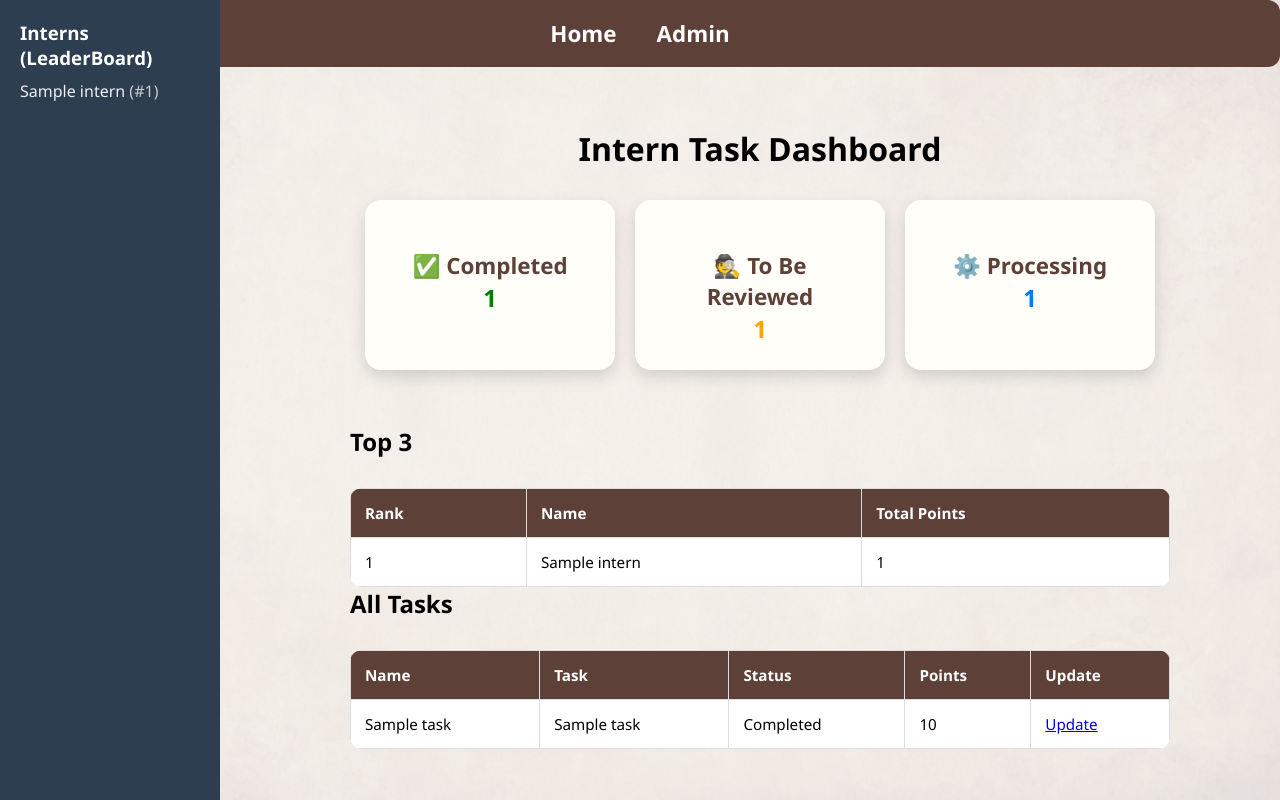
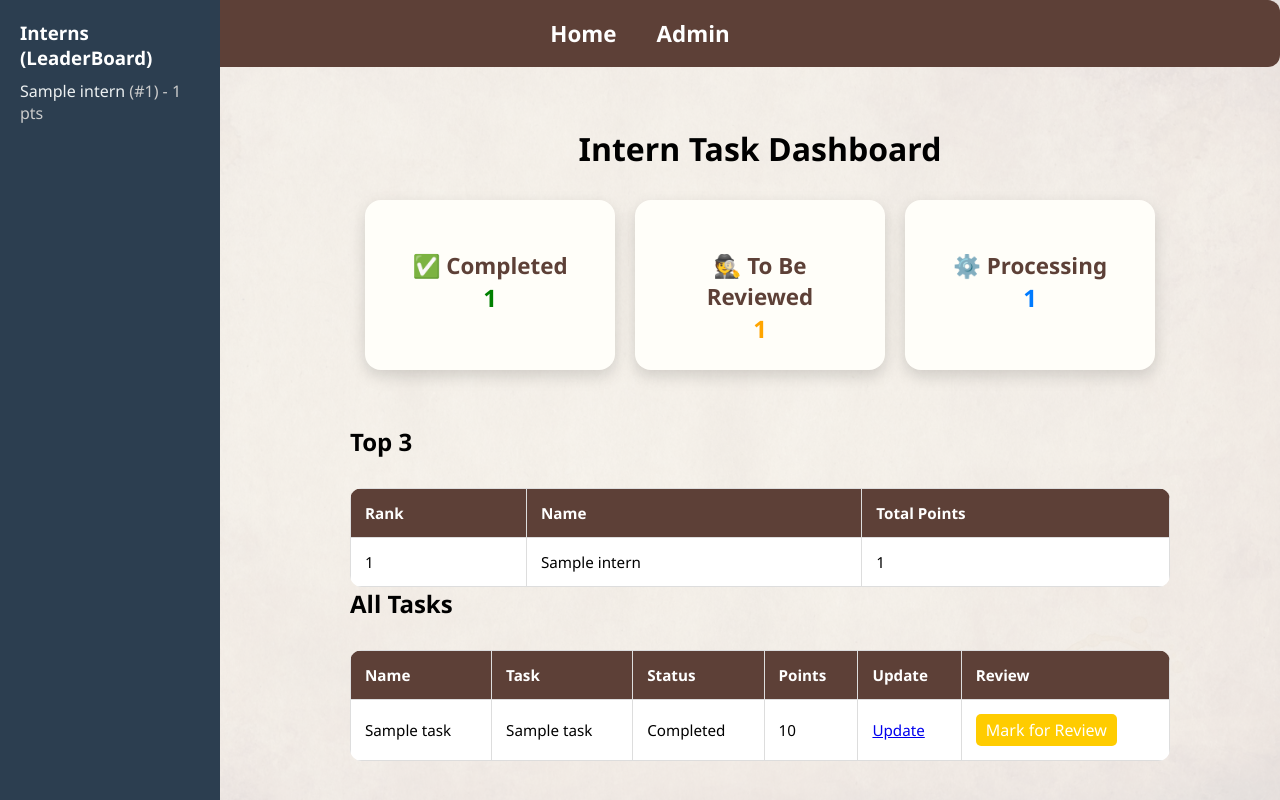
Before and after one commit to moulik3637/intern, a Flask app: template templates/index.html in a window 1280 px wide. Run offline with Flask 3, Linux system fonts and the light colour scheme; the template is opened without the code that fills it: most values are stand-ins (such as "Sample title", 1, 10 or a date in 2020).

Commit message:
index.html

```diff
--- a/templates/index.html
+++ b/templates/index.html
@@ -10,16 +10,21 @@
             {% for intern in interns %}
             <li>
                 <a href="{{ url_for('public_intern_detail', intern_id=intern.id) }}">
-        {{ intern.name }} <span style="color: #ccc;">(#{{ intern.rank }})</span>
+                    {{ intern.name }}
+                    <span style="color: #ccc;">
+                        (#{{ intern.rank }}) - {{ intern.total_points }} pts
+                    </span>
                 </a>
             </li>
             {% endfor %}
-
         </ul>
     </div>
+
     <!-- Main Content -->
     <div class="main-content">
         <h1 style="text-align:center; margin-bottom: 30px;">Intern Task Dashboard</h1>
+
+        <!-- Task Status Summary -->
         <div style="display: flex; gap: 20px; justify-content: center; margin-bottom: 30px; flex-wrap: wrap;">
             <div class="card" style="flex: 1; min-width: 200px; max-width: 250px; text-align: center;">
                 <h3>✅ Completed</h3>
@@ -35,7 +40,7 @@
             </div>
         </div>
 
-
+        <!-- Top 3 -->
         <h2 style="margin-top: 20px;">Top 3</h2>
         <table>
             <thead>
@@ -56,16 +61,20 @@
             </tbody>
         </table>
 
-
+        <!-- All Tasks -->
         <h2>All Tasks</h2>
         <table>
+            <thead>
                 <tr>
                     <th>Name</th>
                     <th>Task</th>
                     <th>Status</th>
                     <th>Points</th>
                     <th>Update</th>
+                    <th>Review</th>
                 </tr>
+            </thead>
+            <tbody>
                 {% for task in tasks %}
                 <tr>
                     <td>{{ task.name }}</td>
@@ -79,9 +88,16 @@
                     <td>
                         <a href="{{ url_for('update_task_page', task_id=task.id) }}" class="update-btn">Update</a>
                     </td>
+                    <td>
+                        <form action="{{ url_for('mark_for_review', task_id=task.id) }}" method="post" style="display:inline;" onsubmit="return confirm('Are you sure you want to mark this task for review?');">
+                            <button type="submit" style="padding: 5px 10px; background: #ffcc00; border: none; border-radius: 5px; cursor: pointer;">Mark for Review</button>
+                        </form>
+                    </td>
                 </tr>
                 {% endfor %}
+            </tbody>
         </table>
     </div>
 </div>
+
 {% endblock %}
```
Lines whose indentation alone changed are shown as unchanged.
